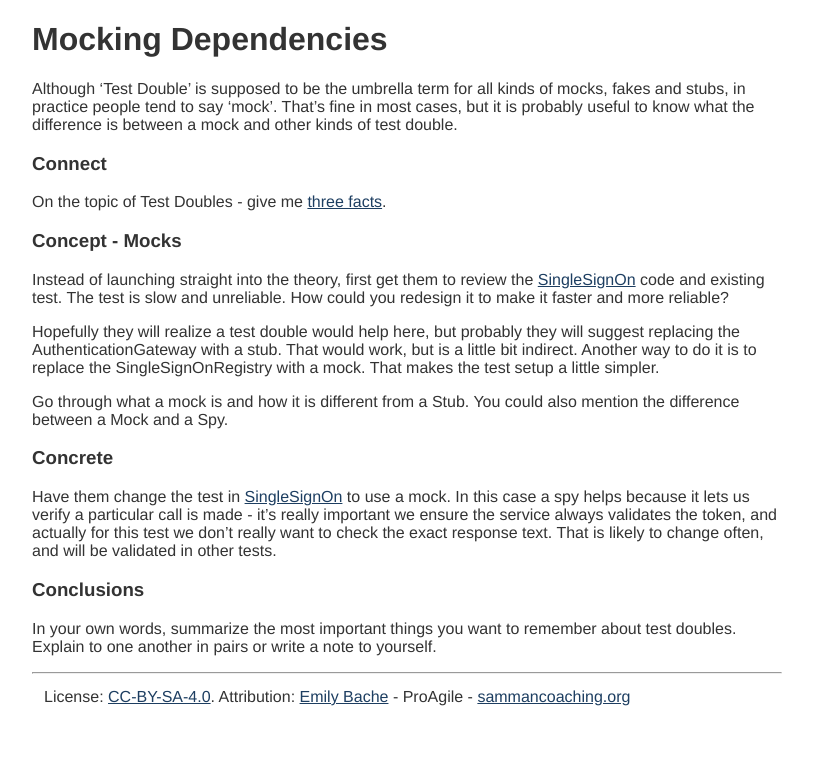
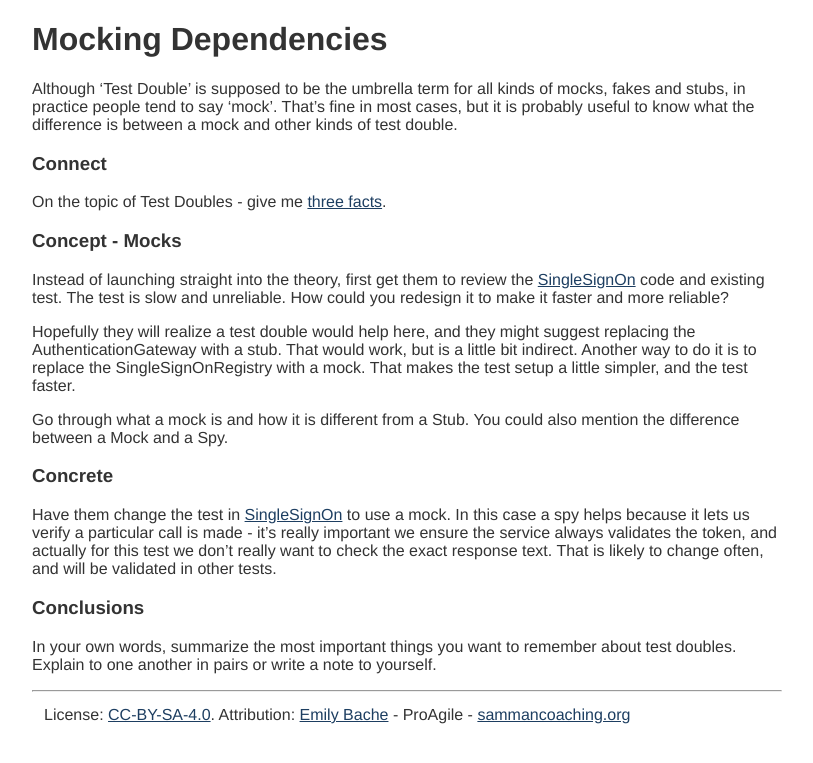
Before and after one commit to sammancoaching/website, a Jekyll site: the page built from _learning_hours/test_doubles/mocking_dependencies.md, in a window 1280 px wide. Shown: the top 763 px of the page, without its empty margins (233-1046 px from the left). Built offline with Jekyll 4.4.1, drawn with Linux system fonts in a browser that asks for light colours.

Commit message:
improve the text

```diff
--- a/_learning_hours/test_doubles/mocking_dependencies.md
+++ b/_learning_hours/test_doubles/mocking_dependencies.md
@@ -16,7 +16,7 @@ On the topic of Test Doubles - give me [three facts](/activities/connect/three_f
 ### Concept - Mocks
 Instead of launching straight into the theory, first get them to review the [SingleSignOn](https://github.com/emilybache/Single-Sign-On-Kata) code and existing test. The test is slow and unreliable. How could you redesign it to make it faster and more reliable?
 
-Hopefully they will realize a test double would help here, but probably they will suggest replacing the AuthenticationGateway with a stub. That would work, but is a little bit indirect. Another way to do it is to replace the SingleSignOnRegistry with a mock. That makes the test setup a little simpler.
+Hopefully they will realize a test double would help here, and they might suggest replacing the AuthenticationGateway with a stub. That would work, but is a little bit indirect. Another way to do it is to replace the SingleSignOnRegistry with a mock. That makes the test setup a little simpler, and the test faster.
 
 Go through what a mock is and how it is different from a Stub. You could also mention the difference between a Mock and a Spy.
 
```
